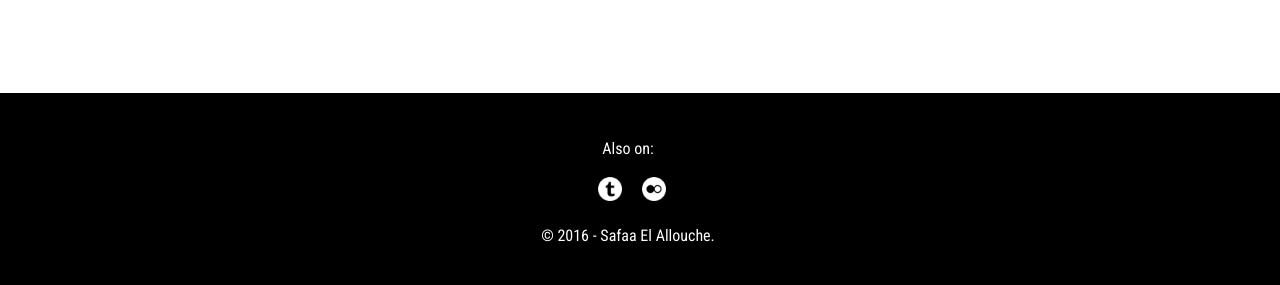
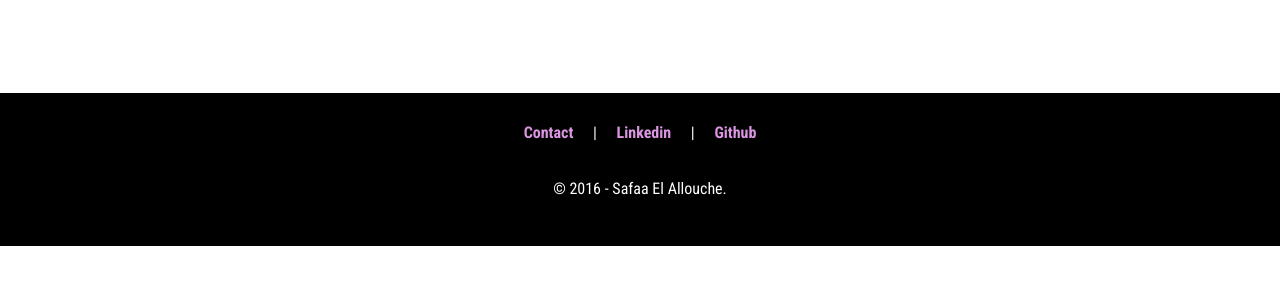
Before and after one commit to safanobu/Portfolio, a plain HTML site: page index.html in a window 1280 px wide. Shown: the part 1538-1823 px from the top of the page. After the commit the page ends 1784 px from the top, so only its background shows below. Drawn offline with Linux system fonts and the light colour scheme.

Commit message:
Updated footer links

```diff
--- a/index.html
+++ b/index.html
@@ -70,13 +70,9 @@
 		</div>
 	</div>
 	<footer>
-		<div class="social">
-			<p>Also on:</p>
-			<a href="http://tobiboshi.tumblr.com/tagged/graphics" target="_blank"><img class="tumblr" src="img/tumblr.png"></a>
-			<a href="https://www.flickr.com/photos/orangechocobo/" target="_blank"><img class="flickr" src="img/flickr.png"></a>
-			<div class="clear-both"></div>
-		</div>
-
+		<a class="footer-link" href="mailto:elallouche.safaa@gmail.com">Contact</a> |
+		<a class="footer-link" href="https://se.linkedin.com/in/safaaelallouche">Linkedin</a> |
+		<a class="footer-link" href="https://github.com/safanobu">Github</a>
 		<p>&copy; <script>new Date().getFullYear()>2010&&document.write(new Date().getFullYear());</script> - Safaa El Allouche.</p>
 	</footer>
 </body>
--- a/style.css
+++ b/style.css
@@ -201,12 +201,14 @@ footer {
 	text-align: center;
 }
 
-footer .social a img {
-	width: 1.5rem;
+footer .footer-link {
+	color: #dc95e1;
+	font-weight: 600;
+	margin: 0 1rem;
 }
 
 footer p {
-	margin-right: 1.5rem;
+	margin-top: 2rem;
 }
 
 @media screen and (max-width: 1000px) {
```
Also changed, not shown: 1 other file.
